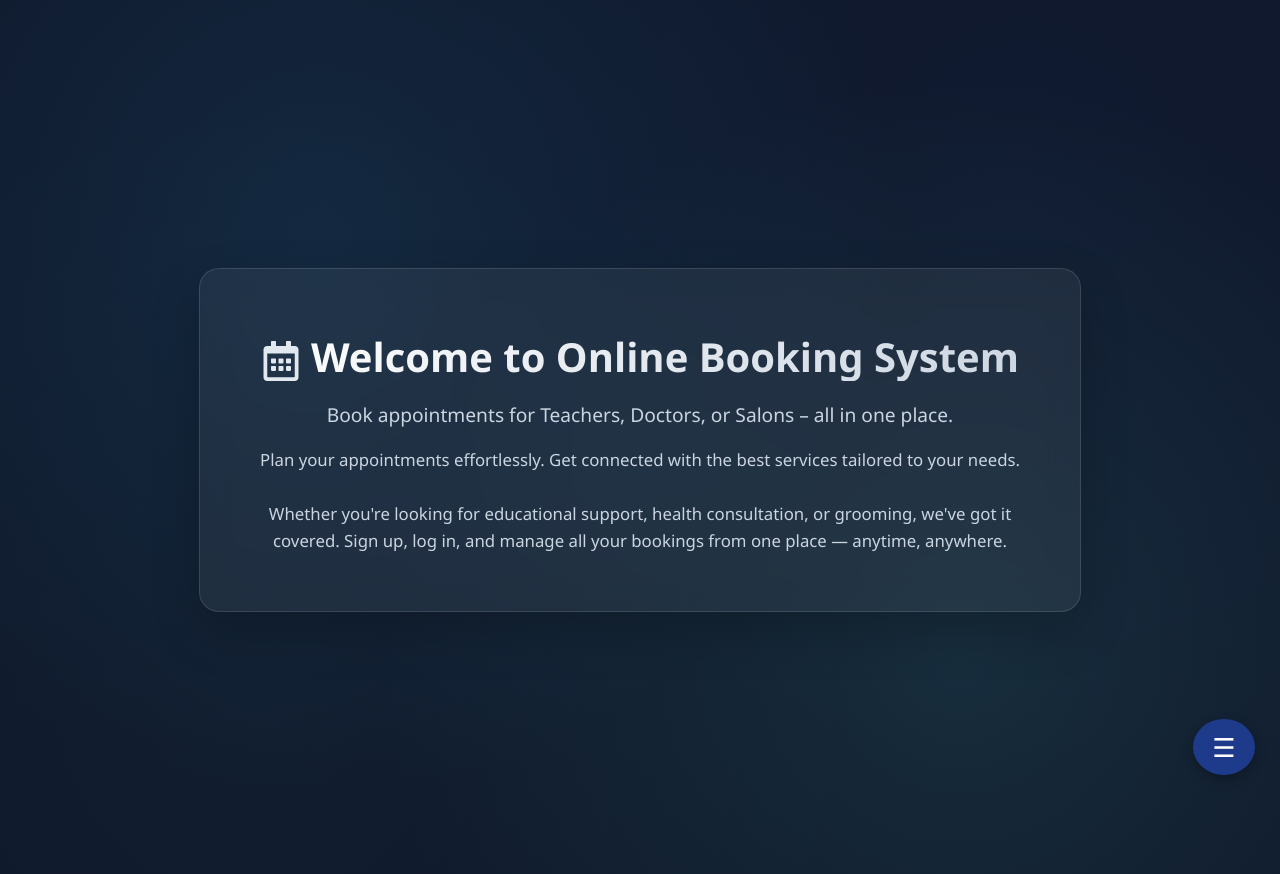
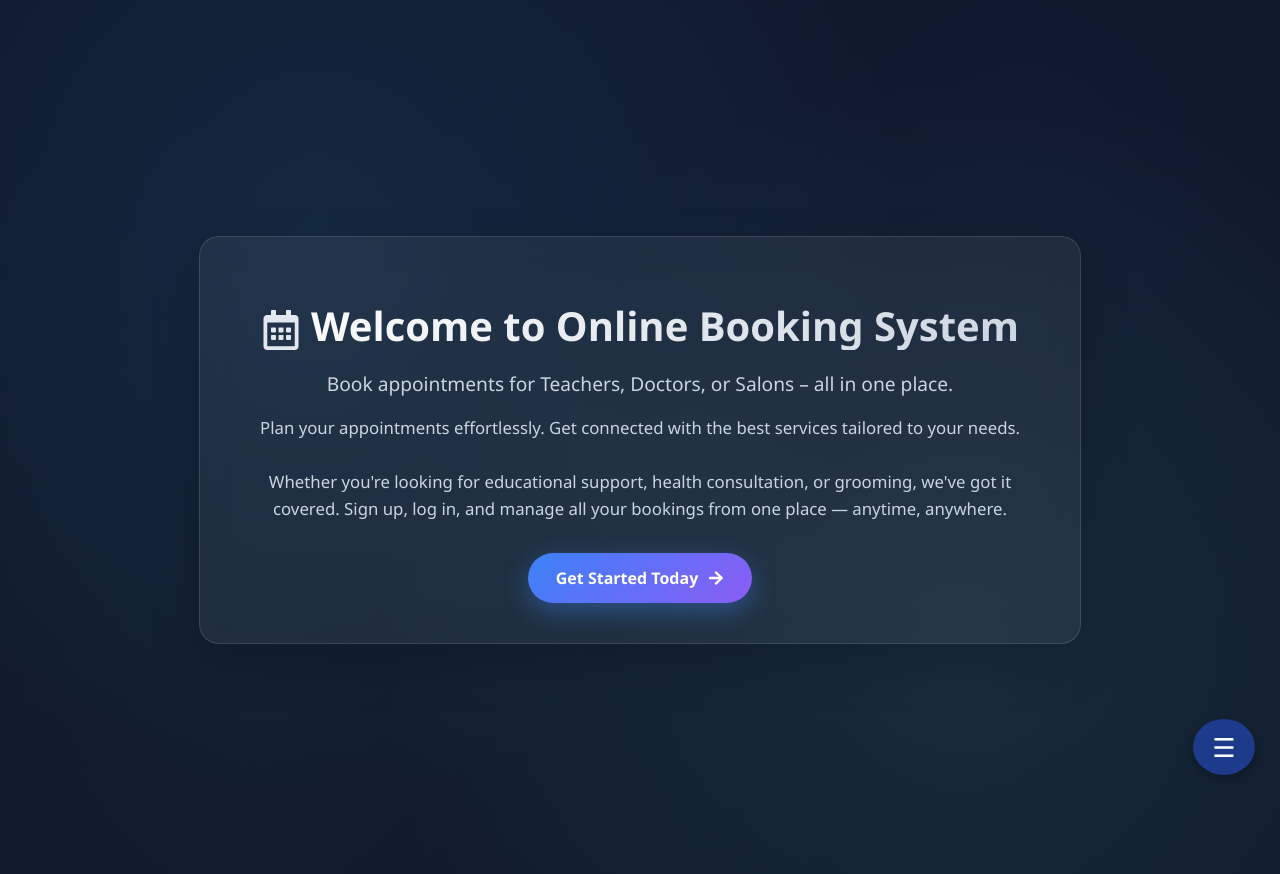
Before and after one commit to tjasborhade111/-tjasborhade111-fullstack-booking-system-, a React (Vite) app: page /home in a window 1280 px wide. Shown: the top 874 px of the page. Built offline with nearby package versions, Linux system fonts and the light colour scheme; no server answers.

Commit message:
🔧 Updated Home and Login page with redirection and UI improvements

```diff
--- a/src/pages/Home.jsx
+++ b/src/pages/Home.jsx
@@ -1,9 +1,11 @@
 import React, { useContext } from 'react';
-import { FaRegCalendarAlt } from 'react-icons/fa';
+import { useNavigate } from 'react-router-dom';
+import { FaRegCalendarAlt, FaArrowRight } from 'react-icons/fa';
 import { ThemeContext } from '../context/ThemeContext';
 
 function Home() {
   const { theme } = useContext(ThemeContext);
+  const navigate = useNavigate();
   const isDark = theme === 'dark';
 
   const styles = {
@@ -60,7 +62,23 @@ function Home() {
       fontSize: '1.05rem',
       color: isDark ? '#cbd5e1' : '#475569',
       lineHeight: 1.6,
+      marginBottom: '30px',
     },
+    button: {
+      background: 'linear-gradient(135deg, #3b82f6 0%, #8b5cf6 100%)',
+      color: '#fff',
+      border: 'none',
+      padding: '14px 28px',
+      borderRadius: '50px',
+      fontSize: '1rem',
+      fontWeight: 600,
+      cursor: 'pointer',
+      display: 'inline-flex',
+      alignItems: 'center',
+      gap: '10px',
+      boxShadow: '0 8px 25px rgba(59, 130, 246, 0.4)',
+      transition: 'transform 0.2s, box-shadow 0.2s',
+    }
   };
 
   return (
@@ -80,6 +98,21 @@ function Home() {
           Whether you're looking for educational support, health consultation, or grooming, we've got it covered.
           Sign up, log in, and manage all your bookings from one place — anytime, anywhere.
         </p>
+
+        <button
+          style={styles.button}
+          onClick={() => navigate('/categories')}
+          onMouseEnter={(e) => {
+            e.currentTarget.style.transform = 'translateY(-2px)';
+            e.currentTarget.style.boxShadow = '0 12px 35px rgba(59, 130, 246, 0.6)';
+          }}
+          onMouseLeave={(e) => {
+            e.currentTarget.style.transform = 'translateY(0)';
+            e.currentTarget.style.boxShadow = '0 8px 25px rgba(59, 130, 246, 0.4)';
+          }}
+        >
+          Get Started Today <FaArrowRight />
+        </button>
       </div>
     </div>
   );
--- a/src/pages/Login.jsx
+++ b/src/pages/Login.jsx
@@ -1,8 +1,9 @@
 import React, { useState, useEffect } from 'react';
 import { Link, useNavigate } from 'react-router-dom';
 
-const API_URL = import.meta.env.VITE_API_URL; // ✅ Declare at the top once
+const API_URL = import.meta.env.VITE_API_URL;
 console.log("🌐 VITE_API_URL:", API_URL);
+
 function Login() {
   const [formData, setFormData] = useState({ email: '', password: '' });
   const [theme, setTheme] = useState('dark');
@@ -12,7 +13,7 @@ function Login() {
     const token = localStorage.getItem('token');
     const isLoggedIn = localStorage.getItem('isLoggedIn');
     if (token && isLoggedIn) {
-      navigate('/categories');
+      navigate('/home'); // ✅ Redirect to Home
     }
   }, [navigate]);
 
@@ -56,7 +57,7 @@ function Login() {
         localStorage.setItem('userEmail', user.email || '');
 
         alert('✅ Login successful!');
-        navigate('/categories');
+        navigate('/home'); // ✅ Redirect to Home
       } else {
         alert(`❌ ${result.message || 'Login failed'}`);
       }
@@ -68,7 +69,7 @@ function Login() {
 
   return (
     <>
-       <style>{`
+      <style>{`
         :root {
           --bg-color: #f9fafb;
           --box-bg: rgba(255, 255, 255, 0.8);
```
